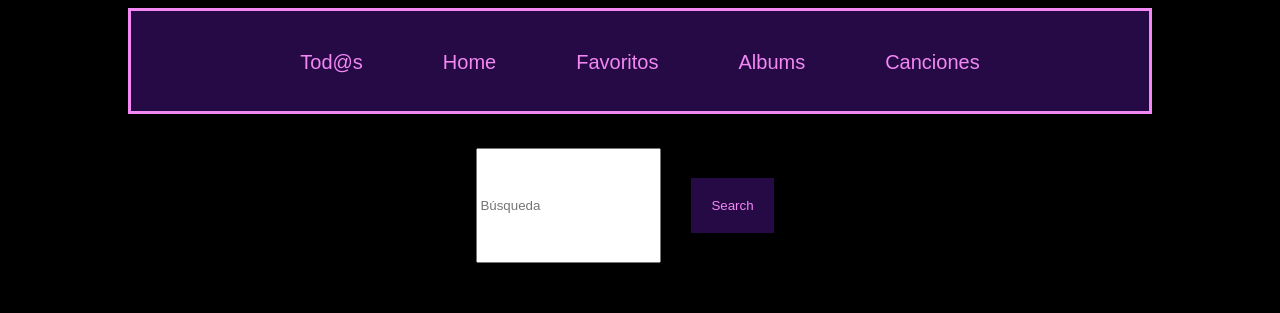
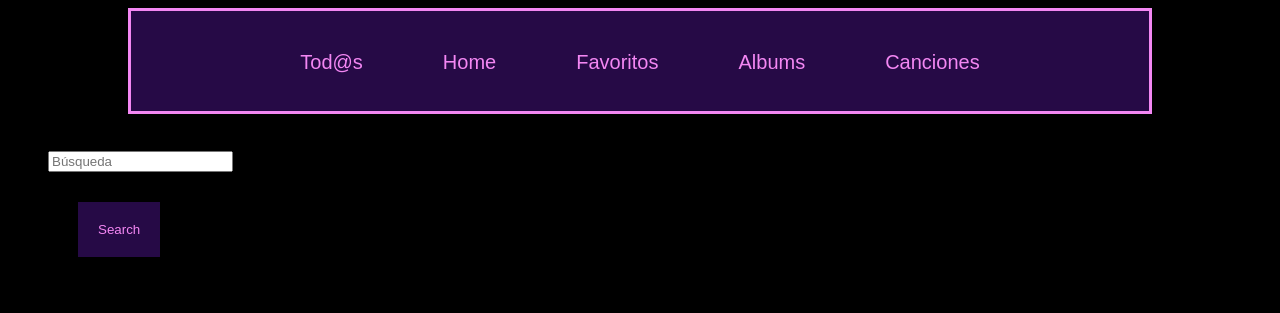
Before and after one commit to Serenasaguier/ProyectoIntegrador3, a React (Create React App) app in the folder primeraparte/: page / in a window 1280 px wide. Shown: the top 313 px of the page. Built offline with nearby package versions, Linux system fonts and the light colour scheme; no server answers.

Commit message:
arreglos en el buscador home

```diff
--- a/primeraparte/src/components/Card/Card.css
+++ b/primeraparte/src/components/Card/Card.css
@@ -64,7 +64,7 @@ main{
 
 div h3 .canciones {
     align-content: center;
-    background-color: rgb(38, 10, 70);
+   background-color: rgb(38, 10, 70);
     margin-right: 900px;
     padding: 10px;
     margin-left: 70px;
@@ -321,6 +321,7 @@ main{
     color: rgb(243, 135, 243) ;
     margin-bottom: 70px;
 
+
 }
 
 div h3 .canciones {
@@ -363,6 +364,7 @@ article{
 h3{
     color:  rgb(243, 135, 243);
     align-content: flex-start;
+
 
 }
 
--- a/primeraparte/src/components/Card/Card.js
+++ b/primeraparte/src/components/Card/Card.js
@@ -39,7 +39,7 @@ class Card extends Component {
     return (
       <div className="article1">
         <div className="contenedorfoto">
-          <img src={this.props.info.cover}></img>
+          <img src={this.props.info.cover} alt='imagen'></img>
         </div>
         <h3 className="canciones">{this.props.info.title}</h3>
         <h4> </h4>
--- a/primeraparte/src/components/CardCanciones.js/CardCanciones.css
+++ b/primeraparte/src/components/CardCanciones.js/CardCanciones.css
@@ -34,6 +34,7 @@
     /* margin: 15px 10px; */
     font-weight: 400;
     font-style: italic;
+
   }
 
   .cancion img {
--- a/primeraparte/src/screens/Albums/Albums.js
+++ b/primeraparte/src/screens/Albums/Albums.js
@@ -60,7 +60,7 @@ class Albums extends Component {
           <h1>  Albums{" "} </h1>
         </div>
         <div className='filtro'>
-          <h3>  Buscar por titulo :  </h3>
+          <h3>  Buscar album :  </h3>
           <input type='text' onChange={(event) => this.filtro(event)} />
         </div>
         <ContenedorAlbums data={this.state.albums.filter(ele => ele.title.toLowerCase().includes(this.state.filtrar.toLowerCase())
--- a/primeraparte/src/screens/Artistas/Artistas.js
+++ b/primeraparte/src/screens/Artistas/Artistas.js
@@ -1,9 +1,11 @@
 import React, { Component } from 'react'
 import ContenedorArtistas from '../../components/ContenedorAlbums/ContenedorAlbums'
+import ContenedorAlbums from "../../components/ContenedorAlbums/ContenedorAlbums";
 
 
 const ApiArtistas =
   "https://thingproxy.freeboard.io/fetch/https://api.deezer.com/chart";
+
 
  class Artistas extends Component {
 
@@ -51,7 +53,7 @@ const ApiArtistas =
 
   render() {
 
-    console.log('seccion artistas ', this.state.artistas);
+     console.log('seccion artistas ', this.state.artistas);
     return (
       <>
         <div className='gridContainer'>
--- a/primeraparte/src/screens/Home/Home.js
+++ b/primeraparte/src/screens/Home/Home.js
@@ -143,6 +143,10 @@ export default class Home extends Component {
     })
     this.state.verMas = true
   }
+  evitarSubmit(event) {
+    event.preventDefault();
+
+  }
 
   componentDidMount() {
     console.log('entrando compon')
@@ -154,7 +158,7 @@ export default class Home extends Component {
     return (
       <>
         <main>
-          <div className='navbuscador'>
+          <form className='navbuscador' onSumbit={(event)=>this.evitarSubmit(event)}>
             <input
               type="text"
               placeholder="Búsqueda"
@@ -168,7 +172,7 @@ export default class Home extends Component {
             >
               Search
             </button>
-          </div>
+          </form>
 
 
           //Para mostrar los resultados de la busqueda
```
Lines whose indentation alone changed are shown as unchanged.
